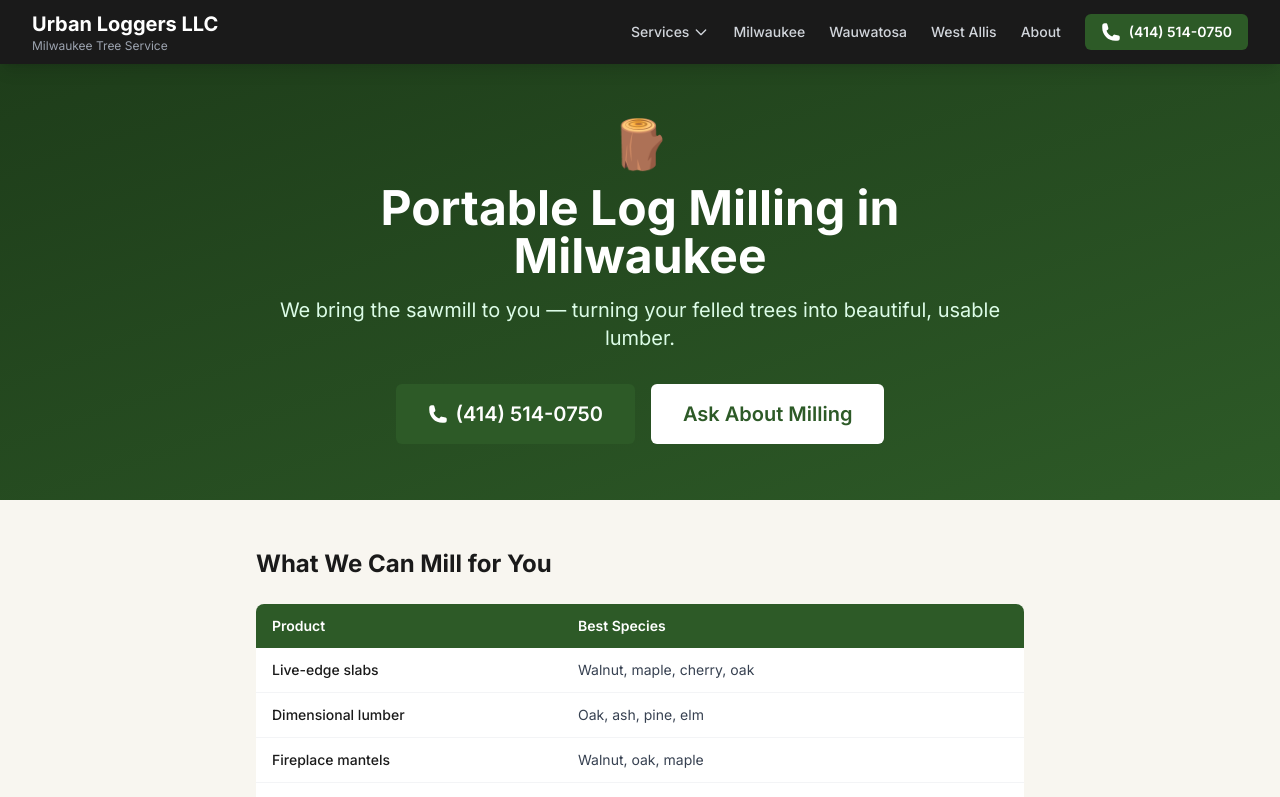
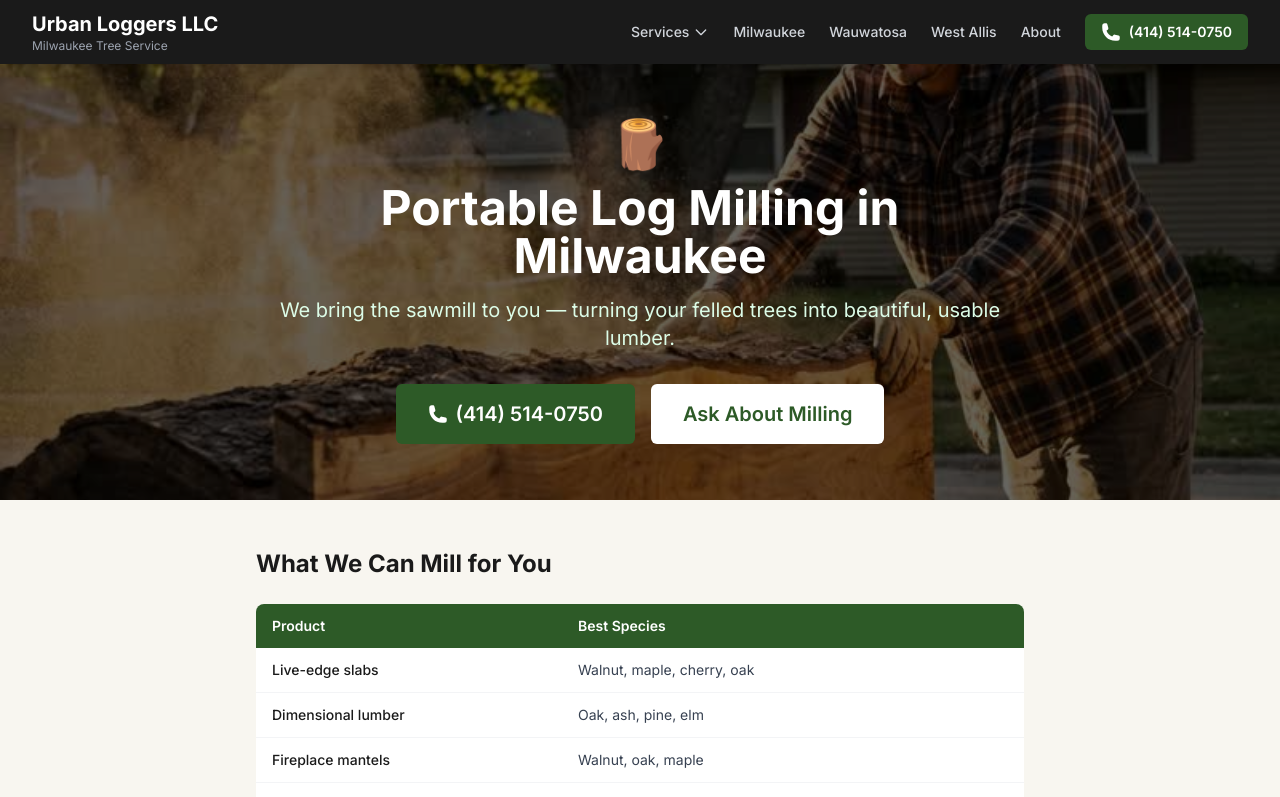
Before and after one commit to joeybeyer/urbanloggers, a Next.js app: page /log-milling in a window 1280 px wide. Shown: the top 797 px of the page. Built offline with nearby package versions, Linux system fonts and the light colour scheme.

Commit message:
Fix log-milling hero — was using gradient instead of image background

```diff
--- a/app/log-milling/page.tsx
+++ b/app/log-milling/page.tsx
@@ -38,7 +38,9 @@ export default function LogMillingPage() {
       />
 
       {/* Hero */}
-      <section className="bg-gradient-to-br from-brand-green-dark to-brand-green text-white py-14 px-4">
+      <section className="relative text-white py-14 px-4 min-h-[400px] flex items-center overflow-hidden">
+        <div className="absolute inset-0 bg-cover bg-center" style={{ backgroundImage: "url('/images/milling.jpg')" }} />
+        <div className="absolute inset-0 bg-black/60" />
         <div className="relative z-10 max-w-3xl mx-auto text-center">
           <div className="text-5xl mb-4">🪵</div>
           <h1 className="text-4xl sm:text-5xl font-bold mb-4">
```
